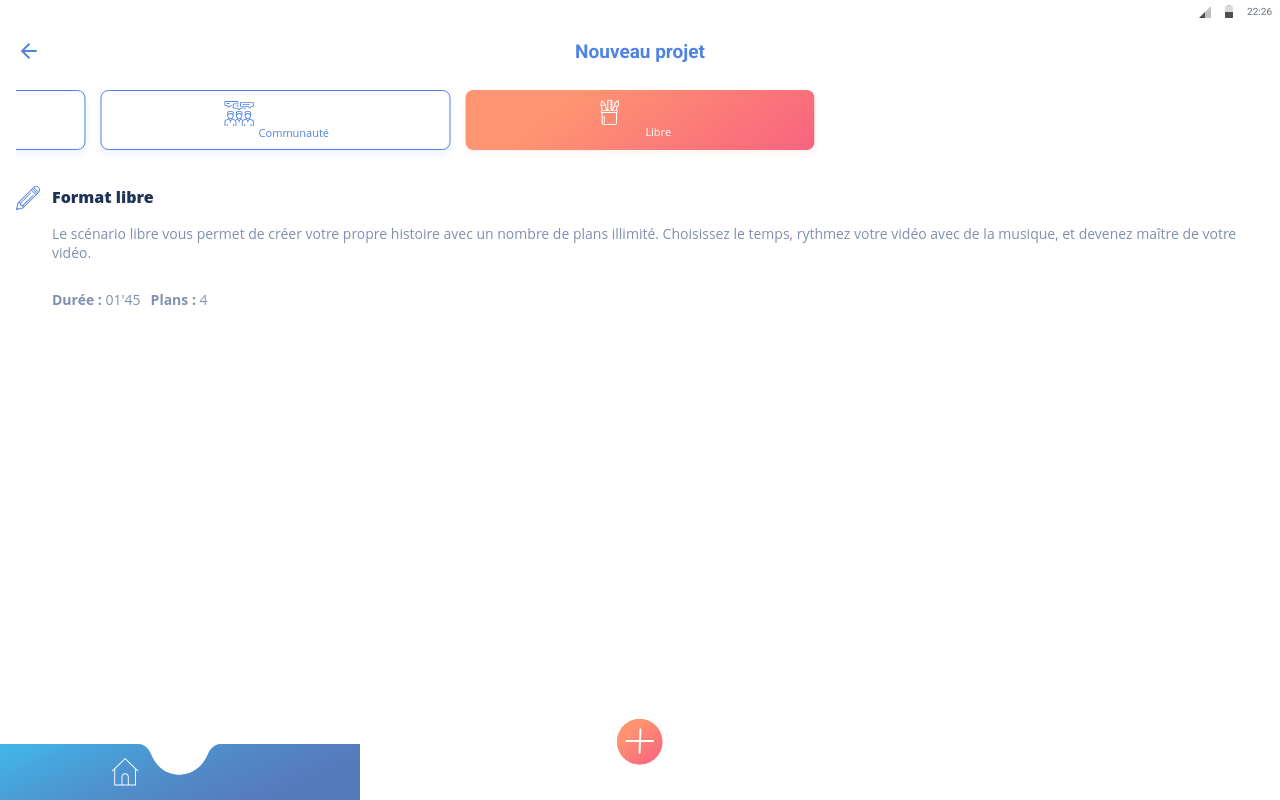
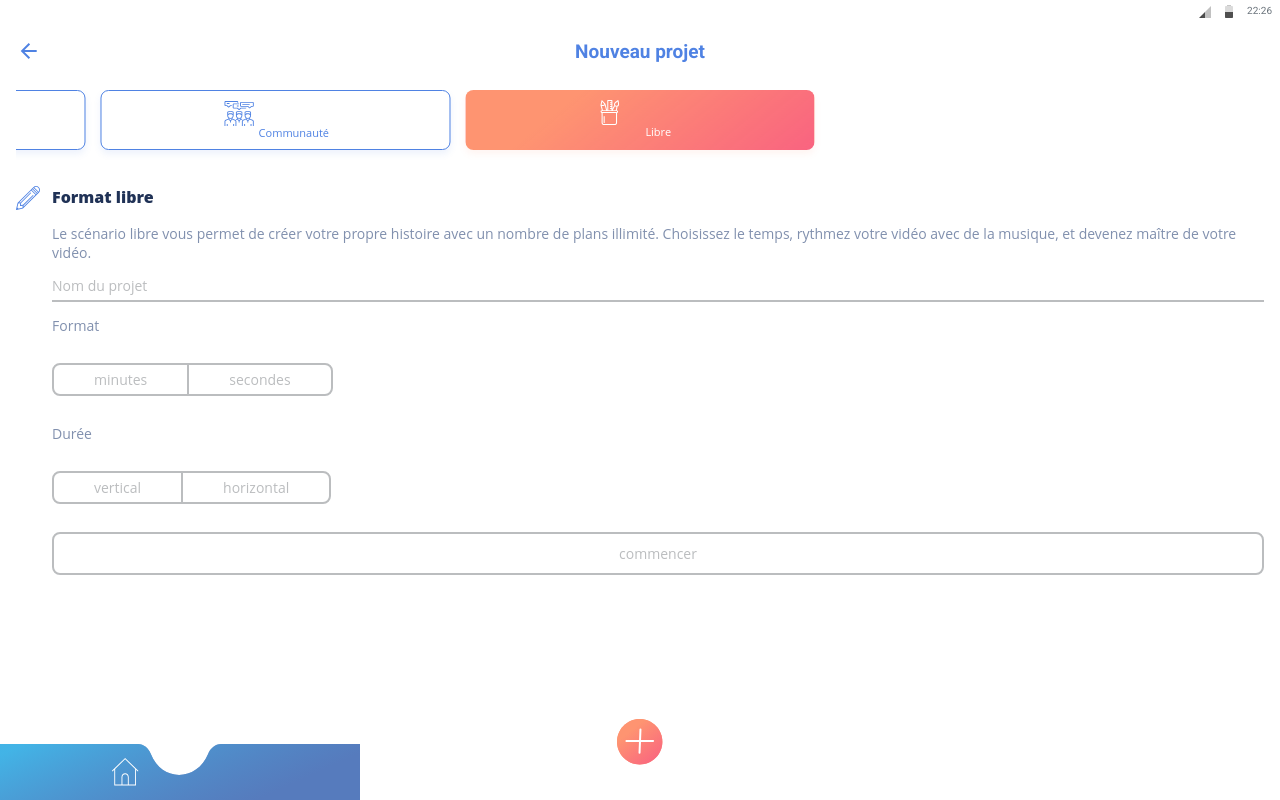
Before and after one commit to Fanny8p/Makidoo-ecv, a PHP site: page /new-libre.php in a window 1280 px wide. Run offline with PHP 8.4, Linux system fonts and the light colour scheme.

Commit message:
Page création scénario libre
Travail en cours

```diff
--- a/css/app.css
+++ b/css/app.css
@@ -2,5 +2,5 @@
 @import "styles/objets.css";
 @import "styles/variables.css";
 @import "styles/layout.css";
-
-@import "styles/style.css"
+@import "styles/main.css";
+@import "styles/style.css";
--- a/css/main.css
+++ b/css/main.css
@@ -271,3 +271,48 @@ button.flickity-button.flickity-prev-next-button.previous { display: none; }
 button.flickity-button.flickity-prev-next-button.next { display: none; }
 
 ol.flickity-page-dots { display: none; }
+
+
+
+
+
+/*----------------------------------------------
+------Formulaires*/
+
+p.formulaire-round {
+    border: 2px solid #BBBDBF;
+    border-radius: 8px 0px 0px 8px;
+    text-align: center;
+    padding: 5px 40px 5px 40px;
+    color: #BBBDBF;
+}
+
+
+p.formulaire-round1 {
+    border: 2px solid #BBBDBF;
+    border-radius: 0px 8px 8px 0px;
+    text-align: center;
+    padding: 5px 40px 5px 40px;
+    margin-left: -2px;
+    color: #BBBDBF;
+}
+
+
+.formulaire {
+  font-family: Open Sans;
+    color: #BBBDBF;
+    border-bottom: 2px solid #BBBDBF;
+    padding: 0px 5px 5px 0px;
+    }
+
+
+
+/*----------------------------------------------
+------Bouton*/
+.btn {
+    border: 2px solid #BBBDBF;
+    border-radius: 8px;
+    text-align: center;
+    padding: 10px;
+    color: #BBBDBF;
+}
--- a/new-libre.php
+++ b/new-libre.php
@@ -1,7 +1,11 @@
+
+<link rel="stylesheet" type="text/css" href="main.css" />
+
 <?php
 $page ='libre';
 include_once("layout/header.php");
 ?>
+
 <section class="top-bar">
   <div class="container">
     <div class="arrow"><a href="mes-projets.php"><img src="img/arrow.svg"></a></div>
@@ -18,13 +22,25 @@ include_once("layout/header.php");
 	<div class="content">
 		<p id="bold-color">Format libre</p>
 		<p>Le scénario libre vous permet de créer votre propre histoire avec un nombre de plans illimité. Choisissez le temps, rythmez votre vidéo avec de la musique, et devenez maître de votre vidéo.</p>
-		<span id="icone"><p style="padding-right: 10px;"><strong>Durée :</strong> 01'45</p><p><strong>Plans :</strong> 4</p></span>
+		<p class="formulaire">Nom du projet</p>
+		<p>Format</p>
+		<div style="display: flex;">
+			<p class="formulaire-round">minutes</p>
+			<p class="formulaire-round1">secondes</p>
+		</div>
+		<p>Durée</p>
+		<div style="display: flex;">
+			<p class="formulaire-round">vertical</p>
+			<p class="formulaire-round1">horizontal</p>
+		</div>
+		<p class="btn">commencer</p>
 	</div>
 </section>
 
 
 <?php include_once("layout/footer.php"); ?>
 
+
 	<script>
 		var flkty = new Flickity('.gallery');
 		flkty.select( 4 );
```
